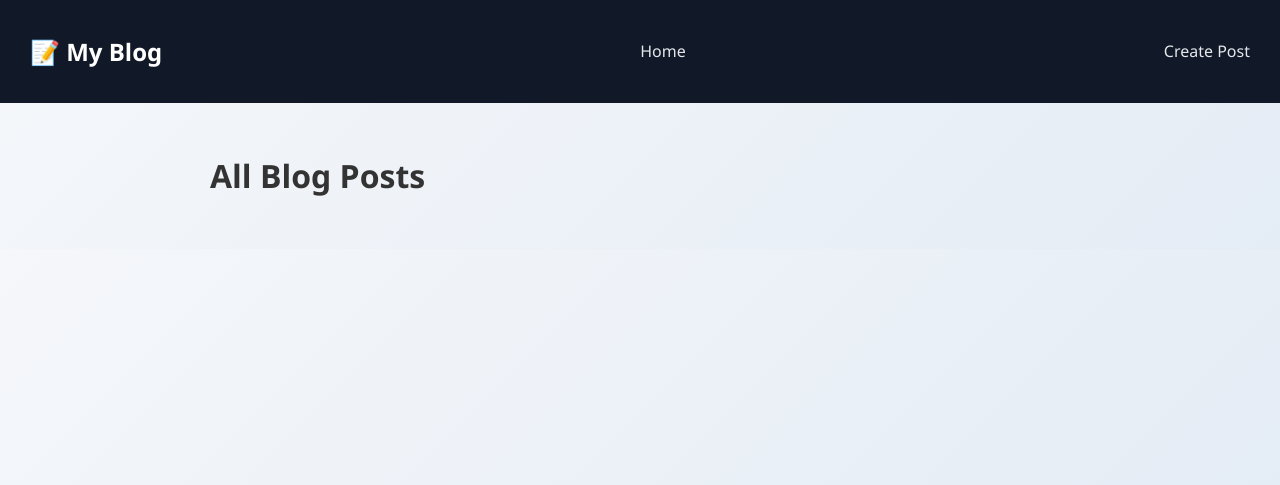
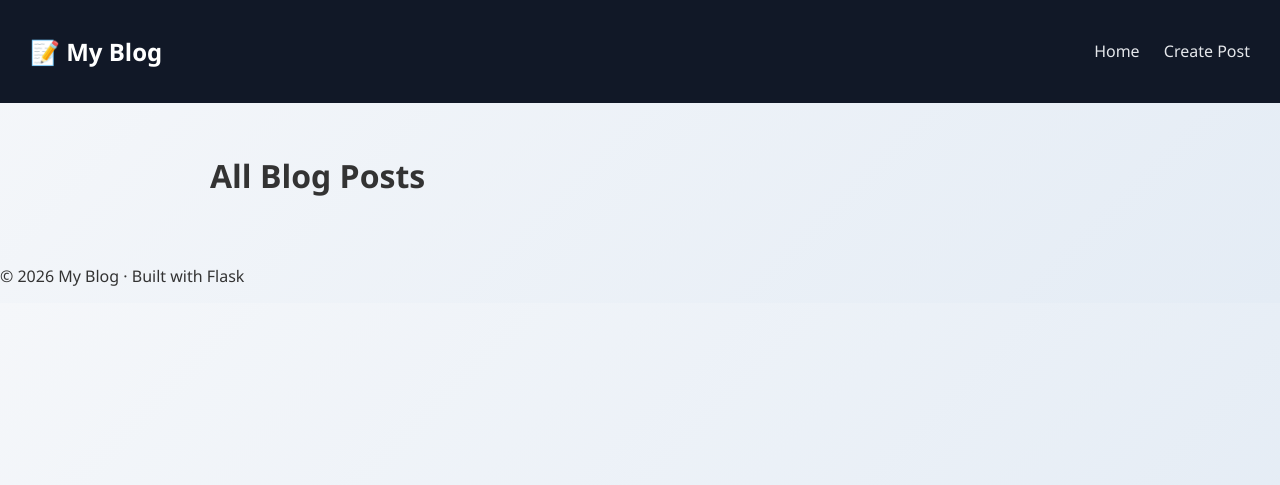
Before and after one commit to JITENDRAGAHERWAR03/Blog-Website-Python-Full-Stack-Project, a Flask app: page / in a window 1280 px wide. Shown: the top 485 px of the page. Run offline with Flask 3, Linux system fonts and the light colour scheme; data that the repository does not hold is empty.

Commit message:
Update base.html

```diff
--- a/templates/base.html
+++ b/templates/base.html
@@ -1,18 +1,37 @@
 <!DOCTYPE html>
-<html>
+<html lang="en">
 <head>
+    <meta charset="UTF-8">
     <title>My Blog</title>
+
+    <!-- Responsive -->
+    <meta name="viewport" content="width=device-width, initial-scale=1.0">
+
+    <!-- CSS -->
     <link rel="stylesheet" href="{{ url_for('static', filename='style.css') }}">
 </head>
 <body>
+
+    <!-- Navbar -->
     <nav>
-        <h2>📝 My Blog</h2>
-        <a href="/">Home</a>
-        <a href="/create">Create Post</a>
+        <div class="nav-left">
+            <h2>📝 My Blog</h2>
+        </div>
+        <div class="nav-right">
+            <a href="/">Home</a>
+            <a href="/create">Create Post</a>
+        </div>
     </nav>
 
-    <div class="container">
+    <!-- Main Content -->
+    <main class="container">
         {% block content %}{% endblock %}
-    </div>
+    </main>
+
+    <!-- Footer -->
+    <footer>
+        <p>© 2026 My Blog · Built with Flask</p>
+    </footer>
+
 </body>
 </html>
```
